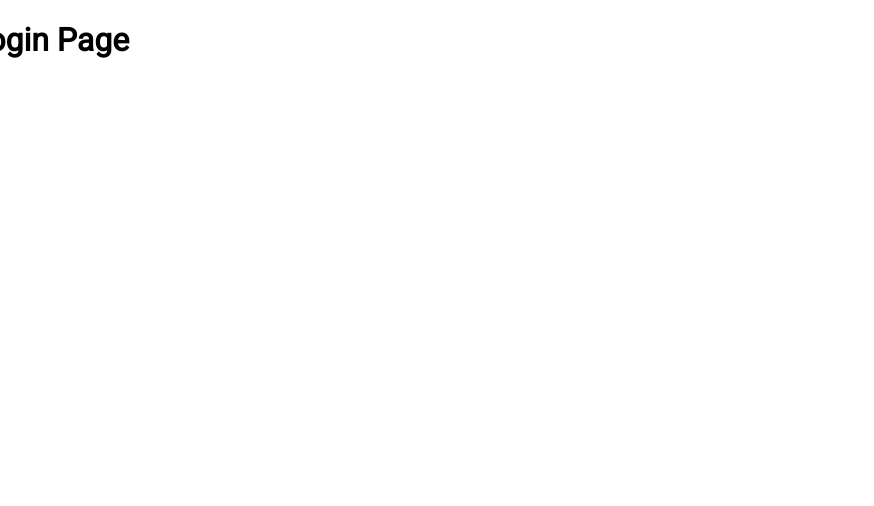
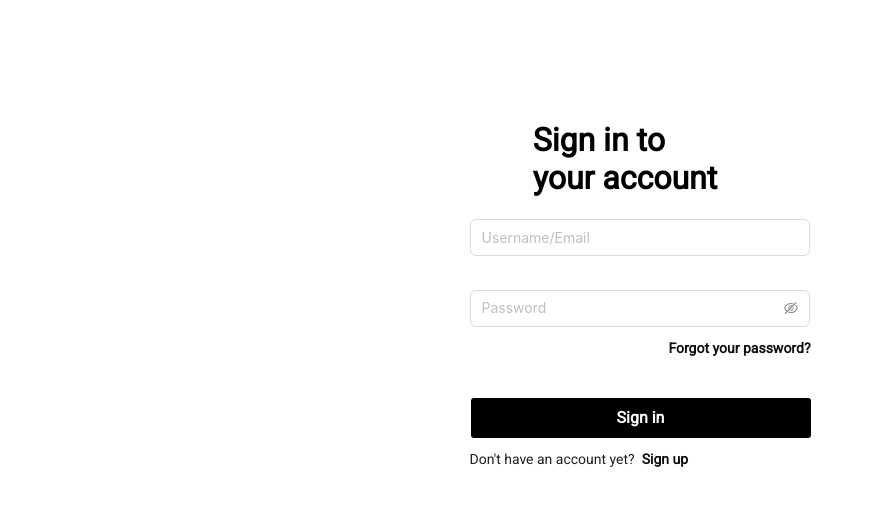
Before and after one commit to Bonitz0902/ticketwave-frontend, a React (Create React App) app in the folder ticketwave/: page /login in a window 1280 px wide. Shown: the top 506 px of the page, without its empty margins (0-874 px from the left). Built offline with nearby package versions, Linux system fonts and the light colour scheme.

Commit message:
feat: create LoginAccountPage

```diff
--- /dev/null
+++ b/ticketwave/src/css/LoginAccountPage.css
@@ -0,0 +1,102 @@
+@import url('https://fonts.googleapis.com/css2?family=Roboto:ital,wght@0,400;1,300&display=swap');
+
+* {
+    font-family: 'Roboto', sans-serif;
+}
+
+.container {
+    display: flex;
+    flex-direction: column;
+    align-items: center;
+    justify-content: center;
+    margin-top: 100px;
+}
+
+.login-form-title {
+    display: flex;
+    justify-content: center;
+}
+
+.login-form-inputs {
+    height: 37px;
+    width: 340px;
+    margin-bottom: 10px;
+}
+
+.login-form-inputs:hover,
+.login-form-inputs:focus,
+.login-form-inputs-selector:active,
+.login-form-inputs-focused {
+    border-color: #000;
+    outline: none;
+    box-shadow: none !important;
+}
+
+.ant-input-affix-wrapper.ant-input-password:hover,
+.ant-input-affix-wrapper-focused {
+    border-color: #000;
+    box-shadow: none !important;
+}
+
+.login-form-forgot {
+    float: right;
+}
+
+.login-form-button {
+    align-items: center;
+    margin-top: 15px;
+    margin-left: 1px;
+    margin-bottom: 10px;
+    cursor: pointer;
+    padding: 5px;
+    border-radius: 3px;
+    font-size: 16px;
+    background: black;
+    font-weight: bolder;
+    color: white;
+    border: 2px solid transparent;
+    height: 40px;
+    width: 340px;
+}
+
+.login-form-button:hover {
+    background-color: rgb(19, 36, 38);
+}
+
+.login-form-sign-up,
+.login-form-forgot {
+    color: rgb(14, 14, 16);
+}
+
+.login-form-sign-up {
+    cursor: pointer;
+    font-weight: bolder;
+}
+
+.login-form-sign-up:hover,
+.login-form-forgot:hover {
+    color: rgb(19, 36, 38);
+}
+
+@media screen and (max-width: 768px) {
+    .container-form {
+        max-width: 100%;
+    }
+
+    .login-form-button {
+        margin-top: 200px;
+
+    }
+}
+
+@media screen and (max-width: 375px) {
+    .container-form {
+        margin-top: 25%;
+        max-width: 100%;
+    }
+
+    .login-form-button {
+        margin-top: 80px;
+
+    }
+}
--- a/ticketwave/src/pages/LoginAccountPage.js
+++ b/ticketwave/src/pages/LoginAccountPage.js
@@ -1,5 +1,91 @@
+import { Form, Input, Alert } from 'antd';
+import '../css/LoginAccountPage.css';
+import { useState } from 'react';
+import { useNavigate } from "react-router-dom";
+
 export const LoginAccountPage = () => {
+    const navigate = useNavigate();
+    const [email, setEmail] = useState("");
+    const [password, setPassword] = useState("");
+    const [showAlert, setShowAlert] = useState(false);
+
+    const goToSignUp = () => {
+        navigate("/createAccount");
+    }
+
+    const signIn = () => {
+        if (!email || email.trim() === ""
+            || !password || password.trim() === "") {
+            setShowAlert(true);
+
+        } else {
+            setShowAlert(false);
+        }
+    }
+
     return (
-        <h1>Login Page</h1>
+        <>
+            <div className="container">
+                <div className='container-form'>
+                    <div className='login-form-title'>
+                        <h1>Sign in to <br />your account</h1>
+                    </div>
+                    <Form
+                        className='login-form'
+                        initialValues={{ remember: true }}
+                    >
+                        <Form.Item
+                            name="username/email"
+                        >
+                            <Input
+                                className='login-form-inputs'
+                                placeholder='Username/Email'
+                                value={email}
+                                onChange={(event) => setEmail(event.target.value)}
+                            />
+                        </Form.Item>
+                        <Form.Item
+                            name="password"
+                        >
+                            <Input.Password
+                                className='login-form-inputs'
+                                type='password'
+                                placeholder='Password'
+                                value={password}
+                                onChange={(event) => setPassword(event.target.value)}
+                            />
+                            <br />
+                            <a
+                                className='login-form-forgot'
+                                href=''
+                            >
+                                Forgot your password?
+                            </a>
+                        </Form.Item>
+                        {showAlert &&
+                            <Alert
+                                className='alertBox'
+                                message="Inputs are invalid!"
+                                type="warning"
+                                showIcon />}
+                        <Form.Item>
+                            <button
+                                type='primary'
+                                htmlType='submit'
+                                className='login-form-button'
+                                block
+                                onClick={() => signIn()}
+                            >
+                                Sign in
+                            </button>
+                            <br />
+                            <span>Don't have an account yet? &nbsp;
+                                <span className='login-form-sign-up' onClick={() => goToSignUp()}>Sign up</span>
+                            </span>
+                        </Form.Item>
+                    </Form>
+                </div>
+            </div>
+        </>
     );
 }
```
